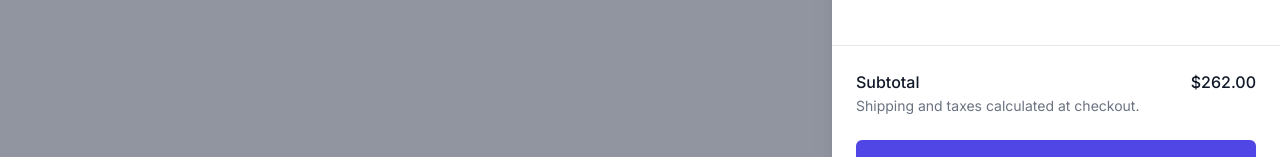
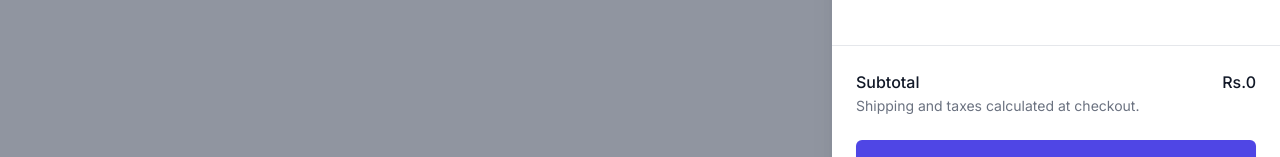
Before and after one commit to jyotishmanshandilya/Health-Hub, a Next.js app: page / in a window 1280 px wide. Both pictures are taken after a click on the button "Cart". Shown: the part 542-699 px from the top of the page. Built offline with nearby package versions, Linux system fonts and the light colour scheme; no server answers; the database is empty.

Commit message:
corrected cart subtotal

```diff
--- a/components/Nav.js
+++ b/components/Nav.js
@@ -152,7 +152,7 @@ const Cart = ({setOpen, open})=>{
                     <div className="border-t border-gray-200 px-4 py-6 sm:px-6">
                       <div className="flex justify-between text-base font-medium text-gray-900">
                         <p>Subtotal</p>
-                        <p>$262.00</p>
+                        <p>Rs.{subtotal}</p>
                       </div>
                       <p className="mt-0.5 text-sm text-gray-500">Shipping and taxes calculated at checkout.</p>
                       <div className="mt-6">
@@ -171,7 +171,7 @@ const Cart = ({setOpen, open})=>{
                             className="font-medium text-indigo-600 hover:text-indigo-500"
                             onClick={() => setOpen(false)}
                           >
-                            Continue Shopping
+                             Continue Shopping
                             <span aria-hidden="true"> &rarr;</span>
                           </button>
                         </p>
```
